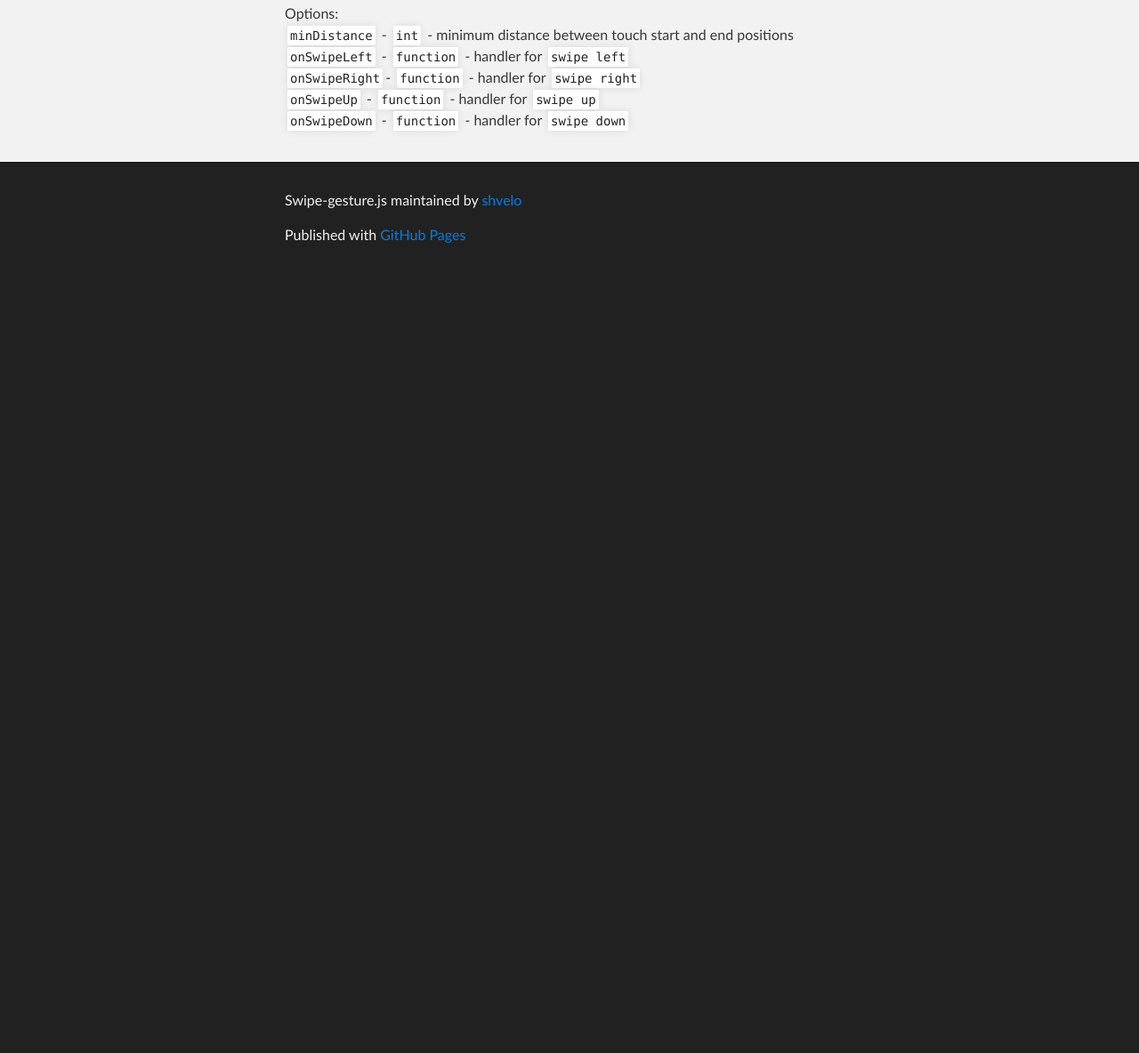
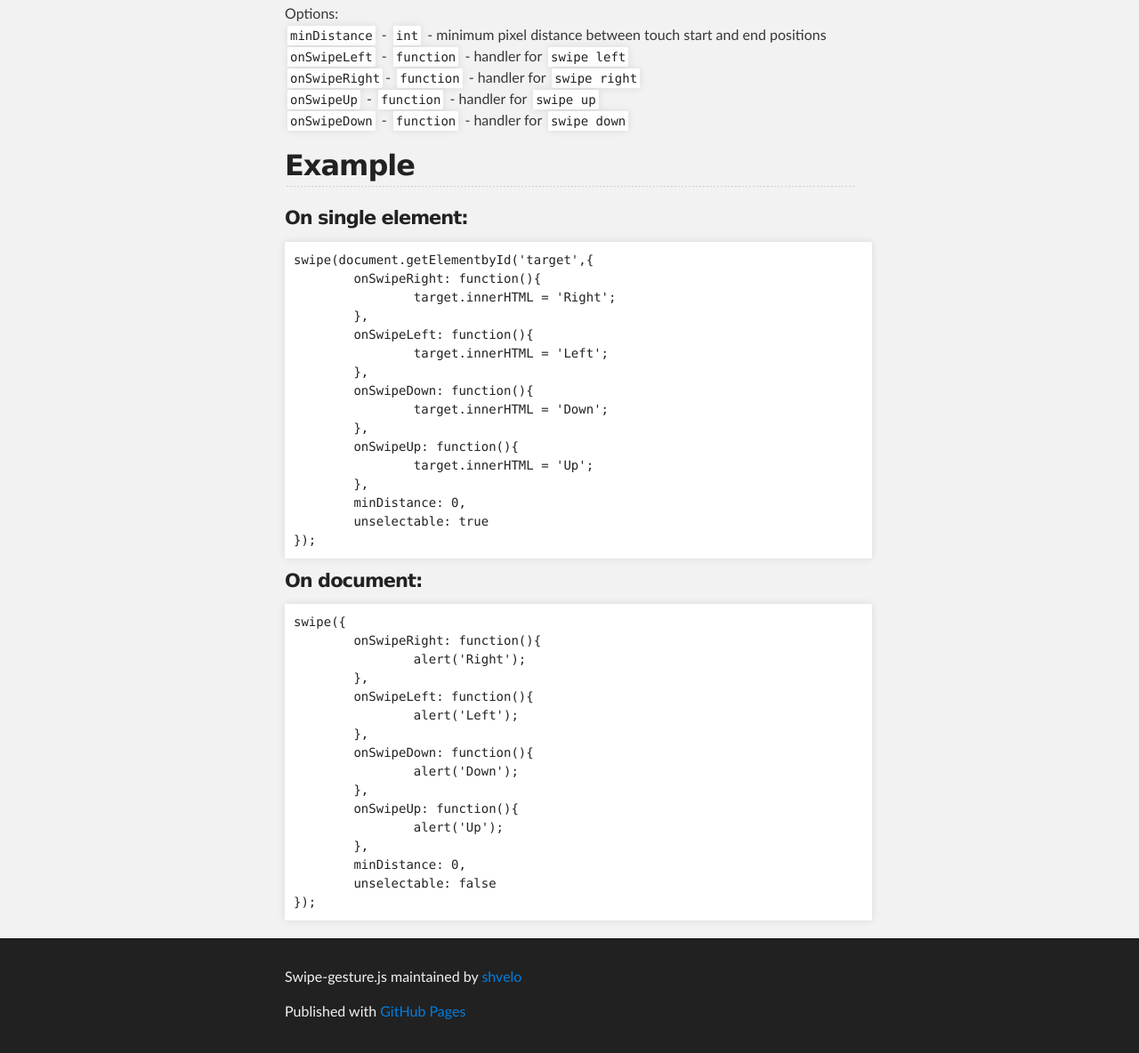
Before and after one commit to shvelo/Swipe-gesture.js, a plain HTML site: page index.html in a window 1280 px wide. Shown: the part 694-1878 px from the top of the page at 89% size. Before the commit the page ends 1005 px from the top, so only its background shows below. Drawn offline with Linux system fonts and the light colour scheme.

Commit message:
Added examples

```diff
--- a/index.html
+++ b/index.html
@@ -35,11 +35,61 @@
 
 <h2>handle swipe gestures on touch devices (also supports mouse click)</h2>
 <div id="demo">Swipe here</div>
-<p>Usage: <br><code>swipe(element,options)</code>  - activate swipe on specified element <br><code>swipe(options);</code> - activate swipe on document <br></p>
+<p>Usage: <br>
+<code>swipe(element,options)</code>  - activate swipe on specified element <br>
+<code>swipe(options);</code> - activate swipe on document <br></p>
 
-<p>Options:  <br><code>minDistance</code> - <code>int</code> - minimum distance between touch start and end positions <br><code>onSwipeLeft</code> - <code>function</code> - handler for <code>swipe left</code> <br><code>onSwipeRight</code>- <code>function</code> - handler for <code>swipe right</code> <br><code>onSwipeUp</code> - <code>function</code> - handler for <code>swipe up</code> <br><code>onSwipeDown</code> - <code>function</code> - handler for <code>swipe down</code></p>
+<p>Options:<br>
+<code>minDistance</code> - <code>int</code> - minimum pixel distance between touch start and end positions <br>
+<code>onSwipeLeft</code> - <code>function</code> - handler for <code>swipe left</code> <br>
+<code>onSwipeRight</code>- <code>function</code> - handler for <code>swipe right</code> <br>
+<code>onSwipeUp</code> - <code>function</code> - handler for <code>swipe up</code> <br>
+<code>onSwipeDown</code> - <code>function</code> - handler for <code>swipe down</code></p>
+
+<h2>Example</h2>
+
+<h4>On single element:</h4>
+
+<pre>
+swipe(document.getElementbyId('target',{
+	onSwipeRight: function(){
+		target.innerHTML = 'Right';
+	},
+	onSwipeLeft: function(){
+		target.innerHTML = 'Left';
+	},
+	onSwipeDown: function(){
+		target.innerHTML = 'Down';
+	},
+	onSwipeUp: function(){
+		target.innerHTML = 'Up';
+	},
+	minDistance: 0,
+	unselectable: true
+});
+</pre>
+
+<h4>On document:</h4>
+
+<pre>
+swipe({
+	onSwipeRight: function(){
+		alert('Right');
+	},
+	onSwipeLeft: function(){
+		alert('Left');
+	},
+	onSwipeDown: function(){
+		alert('Down');
+	},
+	onSwipeUp: function(){
+		alert('Up');
+	},
+	minDistance: 0,
+	unselectable: false
+});
+</pre>
       </section>
-
     </div>
 
     <!-- FOOTER  -->
@@ -49,7 +99,6 @@
         <p>Published with <a href="http://pages.github.com">GitHub Pages</a></p>
       </footer>
     </div>
-
     <script src="javascripts/swipe.js"></script>
 	<script src="javascripts/main.js"></script>
   </body>
```
